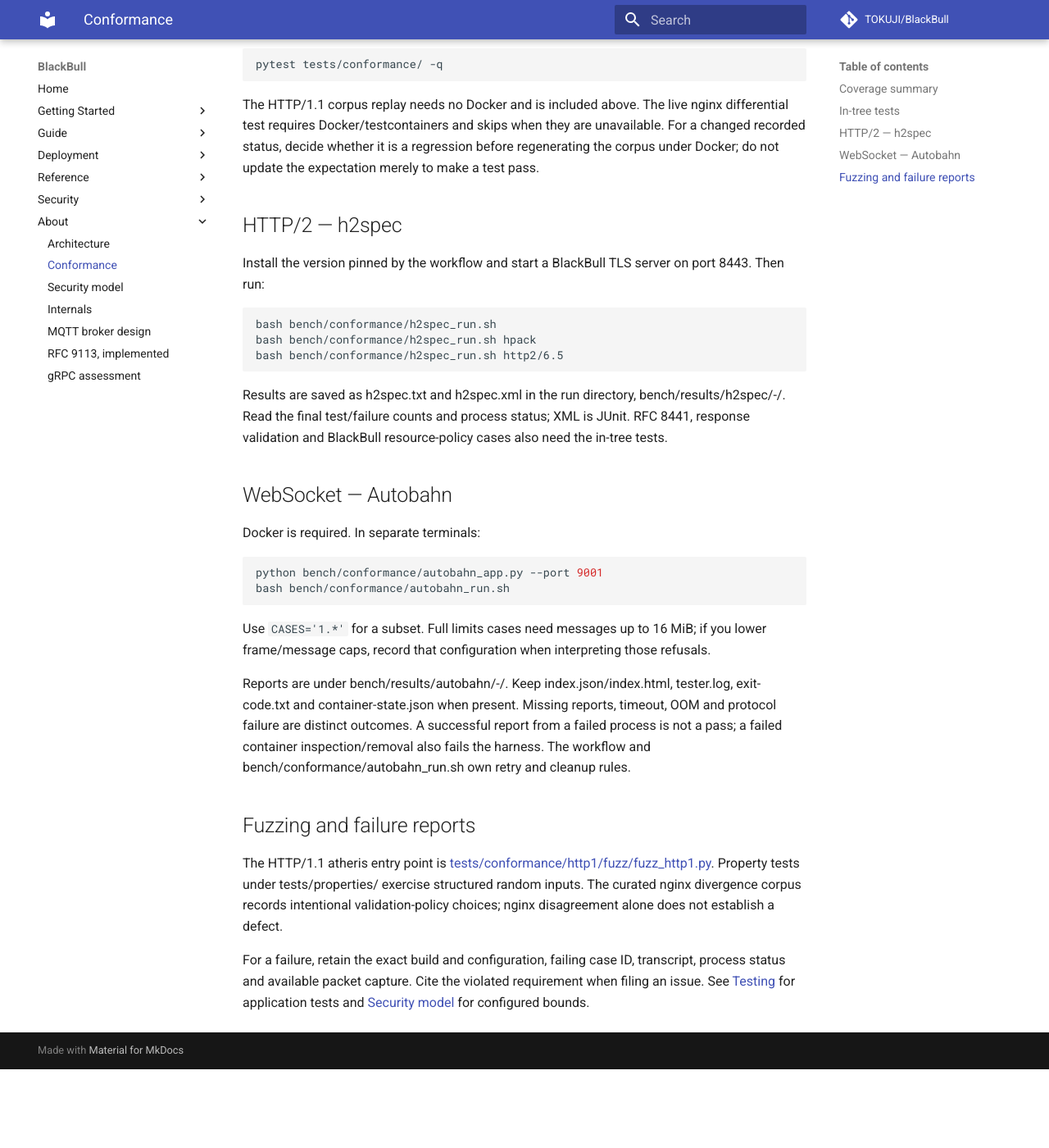
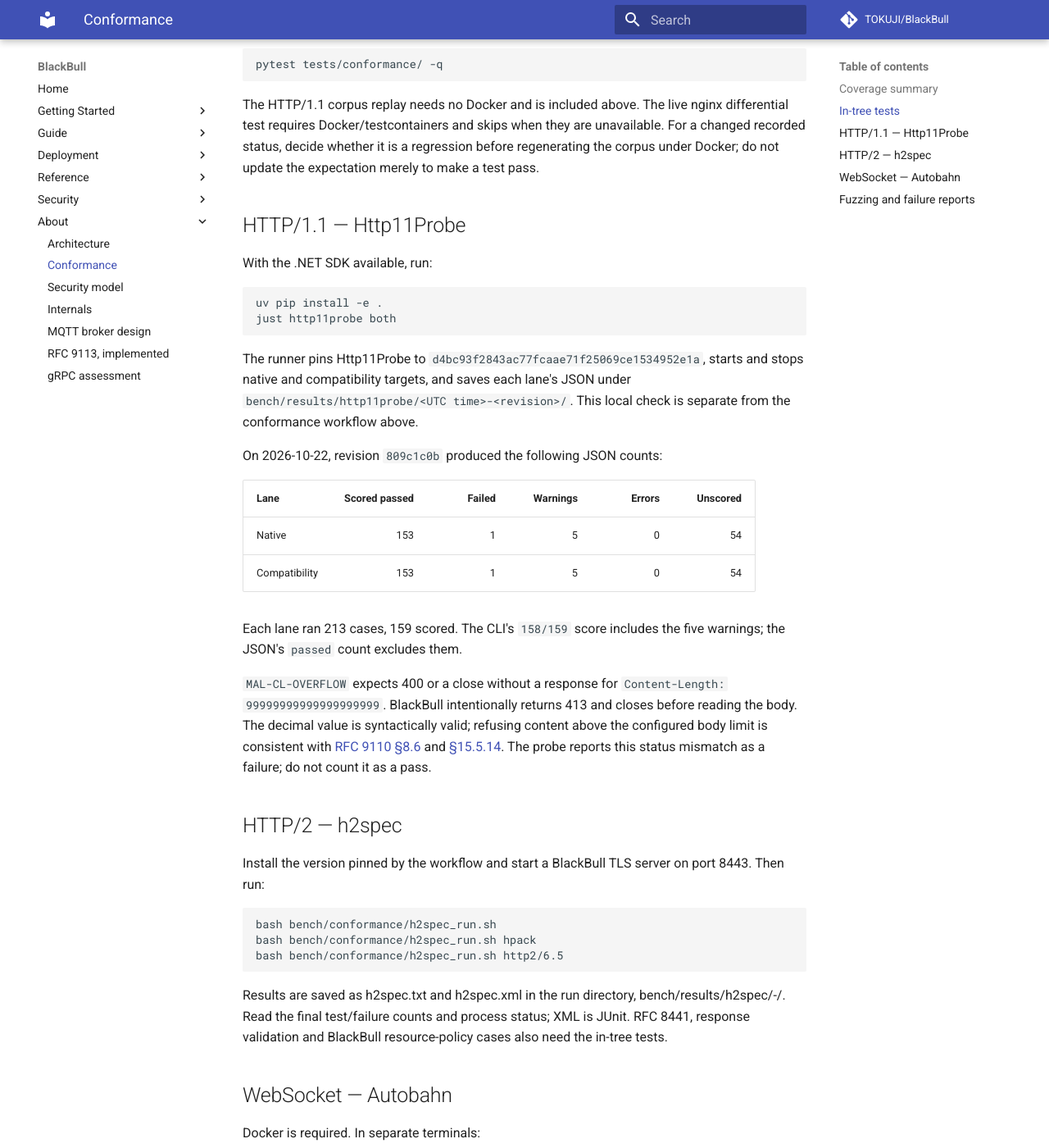
Before and after one commit to TOKUJI/BlackBull, an MkDocs documentation site: the page built from docs/about/conformance.md, in a window 1280 px wide and 1400 px high, scrolled down 859 px. Shown: the whole window at 82% size. Built offline with MkDocs 1.6.1 and Material for MkDocs 9.7.7, drawn with Linux system fonts in a browser that asks for light colours; comment, search, counter and statistics services are not loaded; before the commit the page ends 2163 px from its top, so only the background shows below that; some of the changed text lies outside the part shown.

Commit message:
test: preserve 413 for oversized Content-Length (BLA-438)

````diff
--- a/docs/about/conformance.md
+++ b/docs/about/conformance.md
@@ -7,7 +7,7 @@
 
 | Surface | Check | Scope |
 |---|---|---|
-| HTTP/1.1 | tests/conformance/http1/ | RFC 9110/9112 framing, dispatch and resource refusals |
+| HTTP/1.1 | Http11Probe plus tests/conformance/http1/ | RFC 9110/9112 framing, dispatch and resource refusals |
 | HTTP/2 + HPACK | h2spec plus tests/conformance/http2/ | h2spec's RFC 7540/7541 cases; in-tree RFC 9113 behavior |
 | WebSocket | Autobahn plus in-tree tests | RFC 6455/7692 framing, compression and limits |
 | WebSocket over HTTP/2 | tests/conformance/http2/test_rfc8441.py | Opt-in RFC 8441 transport |
@@ -29,6 +29,38 @@
 are unavailable. For a changed recorded status, decide whether it is a
 regression before regenerating the corpus under Docker; do not update the
 expectation merely to make a test pass.
+
+## HTTP/1.1 — Http11Probe
+
+With the .NET SDK available, run:
+
+```bash
+uv pip install -e .
+just http11probe both
+```
+
+The runner pins Http11Probe to `d4bc93f2843ac77fcaae71f25069ce1534952e1a`,
+starts and stops native and compatibility targets, and saves each lane's JSON
+under `bench/results/http11probe/<UTC time>-<revision>/`.
+This local check is separate from the conformance workflow above.
+
+On 2026-10-22, revision `809c1c0b` produced the following JSON counts:
+
+| Lane | Scored passed | Failed | Warnings | Errors | Unscored |
+|---|---:|---:|---:|---:|---:|
+| Native | 153 | 1 | 5 | 0 | 54 |
+| Compatibility | 153 | 1 | 5 | 0 | 54 |
+
+Each lane ran 213 cases, 159 scored. The CLI's `158/159` score includes the
+five warnings; the JSON's `passed` count excludes them.
+
+`MAL-CL-OVERFLOW` expects 400 or a close without a response for
+`Content-Length: 99999999999999999999`. BlackBull intentionally returns
+413 and closes before reading the body. The decimal value is syntactically
+valid; refusing content above the configured body limit is consistent with
+[RFC 9110 §8.6](https://www.rfc-editor.org/rfc/rfc9110.html#section-8.6)
+and [§15.5.14](https://www.rfc-editor.org/rfc/rfc9110.html#section-15.5.14).
+The probe reports this status mismatch as a failure; do not count it as a pass.
 
 ## HTTP/2 — h2spec
 
````
Also changed, not shown: 1 other file.
